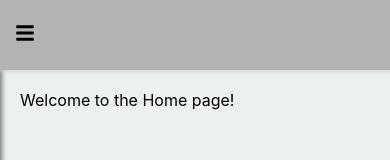
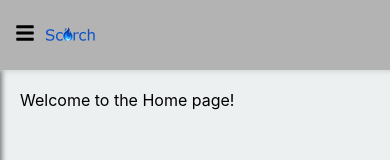
Before and after one commit to WKellettScorch/ScorchWebApp, a React (Create React App) app in the folder frontend/scorch-web-app/: page / in a window 390 px wide. Shown: the top 160 px of the page. Built offline with nearby package versions, Linux system fonts and the light colour scheme.

Commit message:
Optimizing for Mobile

```diff
--- a/frontend/scorch-web-app/src/components/Navbars/TopNavBar/TopNavBar.css
+++ b/frontend/scorch-web-app/src/components/Navbars/TopNavBar/TopNavBar.css
@@ -34,7 +34,11 @@
 
 @media (max-width: 768px) {
     .topNavBar .leftSection img {
-        display: none;
+        display: block;
+        max-width: 50px;
+        max-height: 30px;
+        margin-right: 10px;
+
     }
 
     .topNavBar .centerSection,
```
